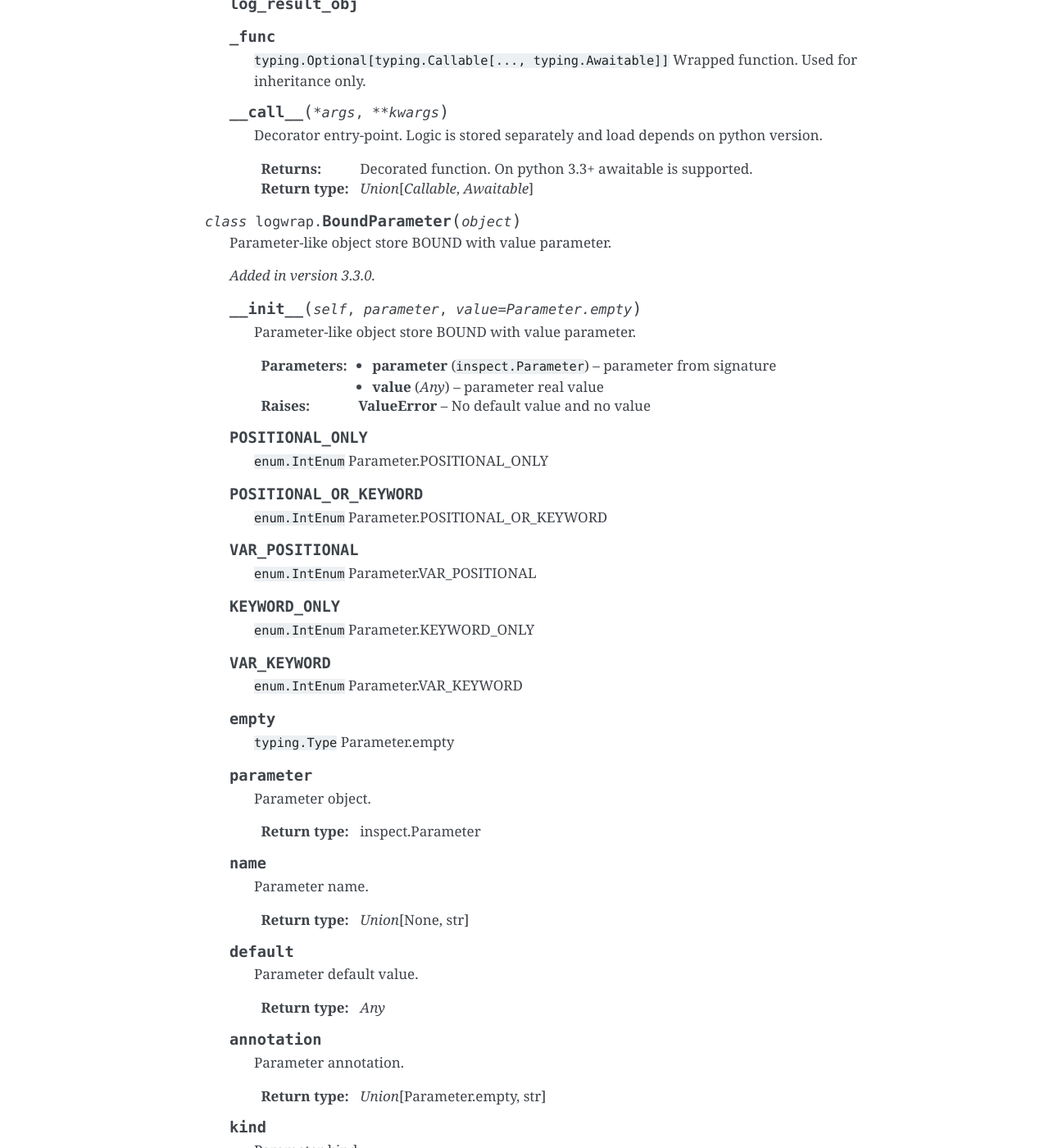
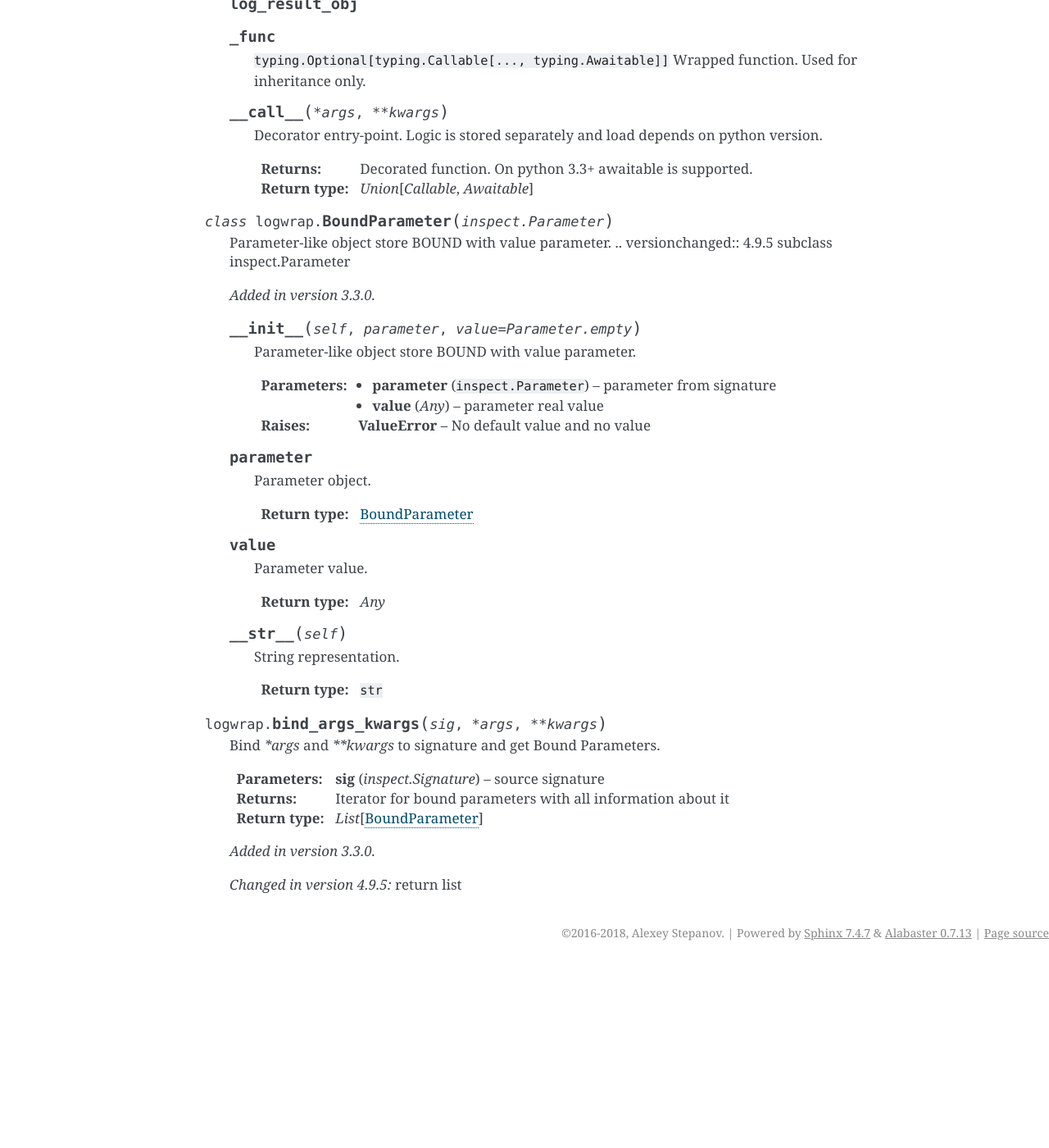
Before and after one commit to python-useful-helpers/logwrap, a Sphinx documentation site: the page built from doc/source/logwrap.rst, in a window 1280 px wide and 1400 px high, scrolled down 2037 px. Shown: the whole window at 82% size. Built offline with Sphinx 7.4.7, drawn with Linux system fonts in a browser that asks for light colours; after the commit the page ends 3214 px from its top, so only the background shows below that; some of the changed text lies outside the part shown.

Commit message:
Mass backport from master
* Update pyproject.toml
* Extra cythonize internals
* bind_args_kwargs return list and use less memory
* Extra cythonize: _repr_iterable_items
* BoundParameter: subclass inspect.Parameter
* Set up CI with Azure Pipelines (#65)
* Update README.rst
* Fix azure CI status badge
* Moved from private
* Azure pipelines: build x64 and x86, use template (#68)
* Pylint is precondition on Azure side

* fix hidden errors: some cython code replaced by correct python
* unify API
* temporary: do not cythonize on windows: looks like cython bug

Signed-off-by: Alexey Stepanov <penguinolog@gmail.com>

```diff
--- a/doc/source/logwrap.rst
+++ b/doc/source/logwrap.rst
@@ -111,9 +111,10 @@ API: Decorators: `LogWrap` class and `logwrap` function.
         :rtype: typing.Union[typing.Callable, typing.Awaitable]
 
 
-.. py:class:: BoundParameter(object)
+.. py:class:: BoundParameter(inspect.Parameter)
 
     Parameter-like object store BOUND with value parameter.
+    .. versionchanged:: 4.9.5 subclass inspect.Parameter
 
     .. versionadded:: 3.3.0
 
@@ -127,65 +128,11 @@ API: Decorators: `LogWrap` class and `logwrap` function.
         :type value: typing.Any
         :raises ValueError: No default value and no value
 
-    .. py:attribute:: POSITIONAL_ONLY
-
-        ``enum.IntEnum``
-        Parameter.POSITIONAL_ONLY
-
-    .. py:attribute:: POSITIONAL_OR_KEYWORD
-
-        ``enum.IntEnum``
-        Parameter.POSITIONAL_OR_KEYWORD
-
-    .. py:attribute:: VAR_POSITIONAL
-
-        ``enum.IntEnum``
-        Parameter.VAR_POSITIONAL
-
-    .. py:attribute:: KEYWORD_ONLY
-
-        ``enum.IntEnum``
-        Parameter.KEYWORD_ONLY
-
-    .. py:attribute:: VAR_KEYWORD
-
-        ``enum.IntEnum``
-        Parameter.VAR_KEYWORD
-
-    .. py:attribute:: empty
-
-        ``typing.Type``
-        Parameter.empty
-
     .. py:attribute:: parameter
 
         Parameter object.
 
-        :rtype: inspect.Parameter
-
-    .. py:attribute:: name
-
-        Parameter name.
-
-        :rtype: typing.Union[None, str]
-
-    .. py:attribute:: default
-
-        Parameter default value.
-
-        :rtype: typing.Any
-
-    .. py:attribute:: annotation
-
-        Parameter annotation.
-
-        :rtype: typing.Union[Parameter.empty, str]
-
-    .. py:attribute:: kind
-
-        Parameter kind.
-
-        :rtype: enum.IntEnum
+        :rtype: BoundParameter
 
     .. py:attribute:: value
 
@@ -193,11 +140,11 @@ API: Decorators: `LogWrap` class and `logwrap` function.
 
         :rtype: typing.Any
 
-    .. py:method:: __hash__(self)
+    .. py:method:: __str__(self)
 
-        Block hashing.
+        String representation.
 
-        :raises TypeError: Not hashable.
+        :rtype: ``str``
 
 
 .. py:function:: bind_args_kwargs(sig, *args, **kwargs)
@@ -207,6 +154,7 @@ API: Decorators: `LogWrap` class and `logwrap` function.
     :param sig: source signature
     :type sig: inspect.Signature
     :return: Iterator for bound parameters with all information about it
-    :rtype: typing.Iterator[BoundParameter]
+    :rtype: typing.List[BoundParameter]
 
     .. versionadded:: 3.3.0
+    .. versionchanged:: 4.9.5 return list
--- a/pyproject.toml
+++ b/pyproject.toml
@@ -2,8 +2,9 @@
 # Minimum requirements for the build system to execute.
 # PEP 508 specifications for PEP 518.
 requires = [
-    "setuptools > 20.2 ",
+    "setuptools >= 21.0.0,!=24.0.0,!=34.0.0,!=34.0.1,!=34.0.2,!=34.0.3,!=34.1.0,!=34.1.1,!=34.2.0,!=34.3.0,!=34.3.1,!=34.3.2,!=36.2.0",
     "wheel",
+    "setuptools_scm"
 ]
 
 [tool.black]
```
Also changed, not shown: README.rst (+8 -3 lines), appveyor.yml (+4 -19 lines), azure-pipelines.yml (added, +80 -0 lines), setup.py (+5 -14 lines), 9 other files.
